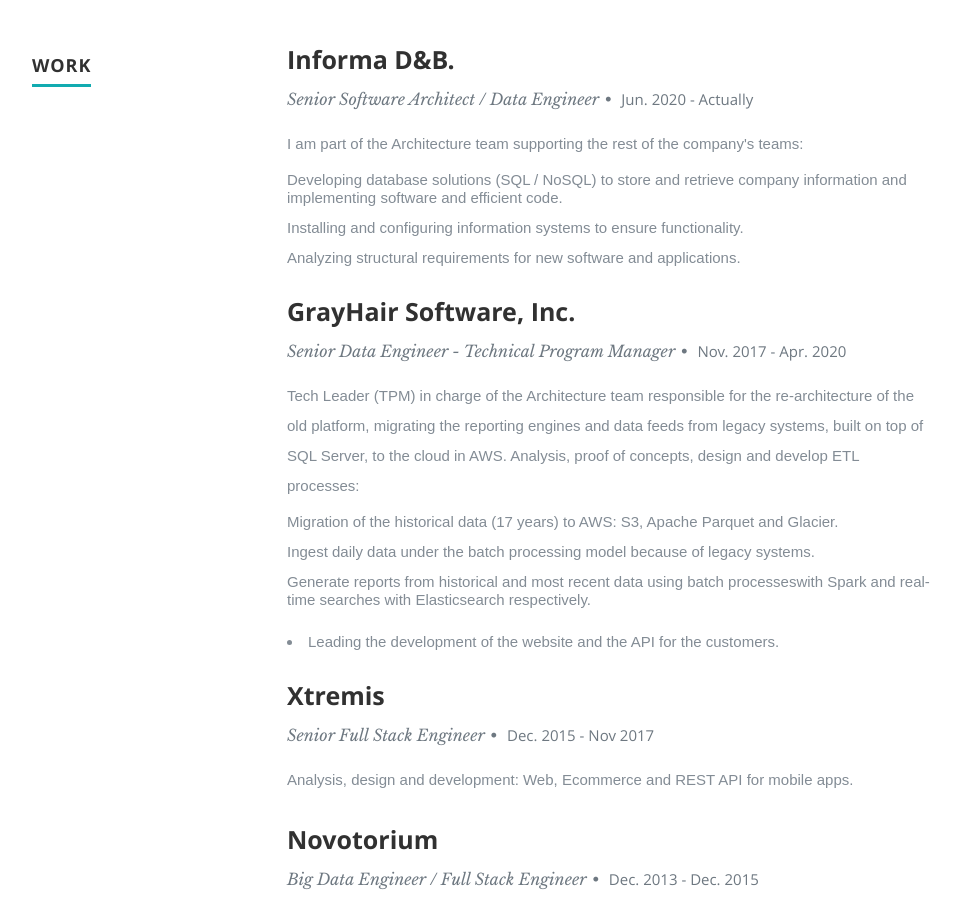
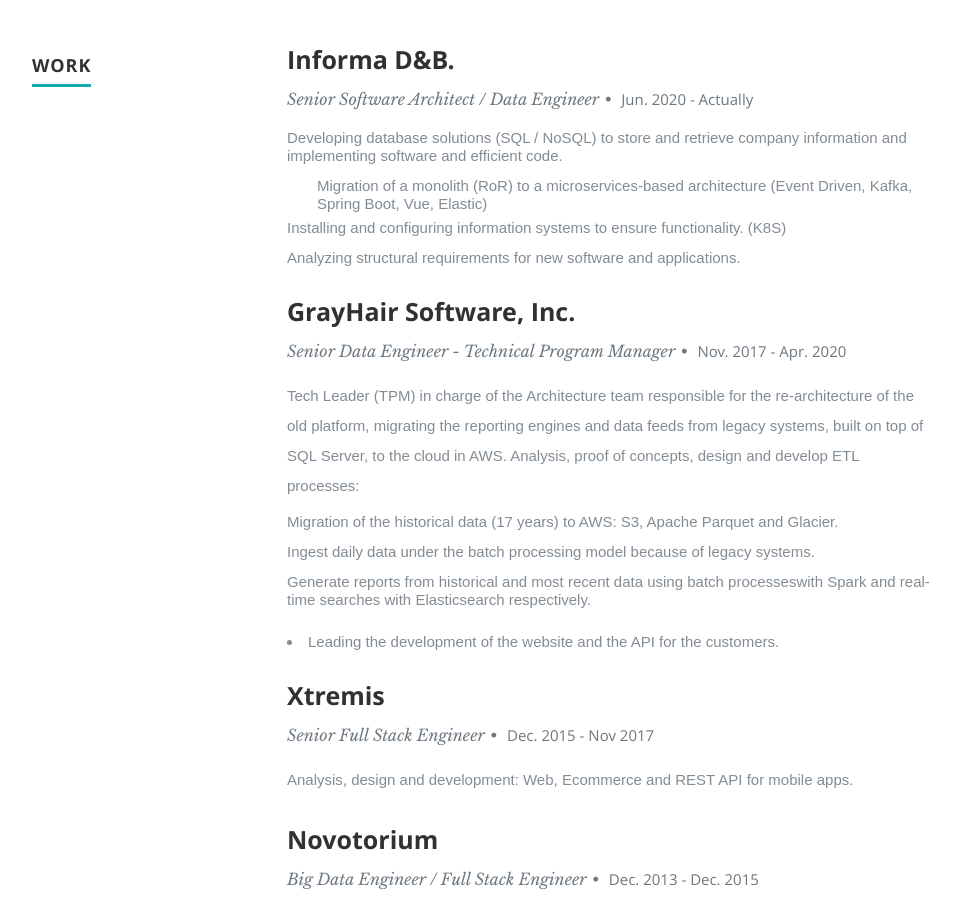
Before and after one commit to sylvinho81/resume, a React (Create React App) app: page / in a window 1280 px wide. Shown: the part 1440-2356 px from the top of the page, without its empty margins (118-1078 px from the left). Built offline with nearby package versions, Linux system fonts and the light colour scheme.

Commit message:
cambios cv

```diff
--- a/src/resumeData.js
+++ b/src/resumeData.js
@@ -41,9 +41,10 @@
       "YearOfStart":"2020",
       "MonthOfLeaving":"Actually",
       "YearOfLeaving":"",
-      "Achievements": "I am part of the Architecture team supporting the rest of the company's teams: <br/><ul>" +
+      "Achievements": "<ul>" +
                       "<li>Developing database solutions (SQL / NoSQL) to store and retrieve company information and implementing software and efficient code.</li>" +
-                      "<li>Installing and configuring information systems to ensure functionality.</li>" +
+                      "<ul><li>Migration of a monolith (RoR) to a microservices-based architecture (Event Driven, Kafka, Spring Boot, Vue, Elastic)</li></ul>" +
+                      "<li>Installing and configuring information systems to ensure functionality. (K8S)</li>" +
                       "<li>Analyzing structural requirements for new software and applications.</li></ul>"
     },
     {
```
Also changed, not shown: 1 other file (tests, documents, lock files or other folders).
